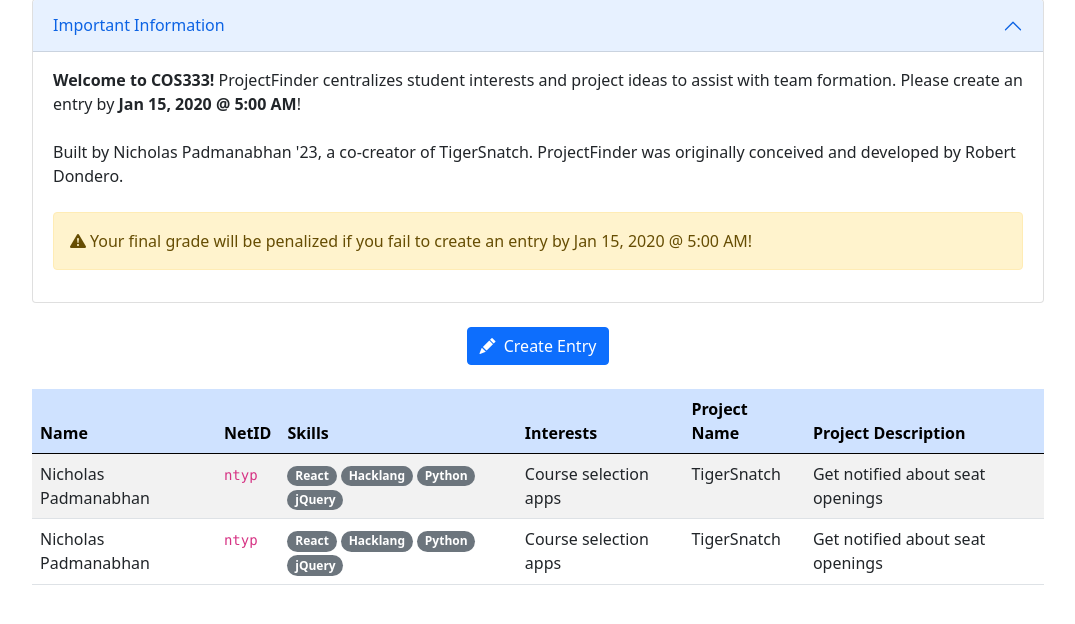
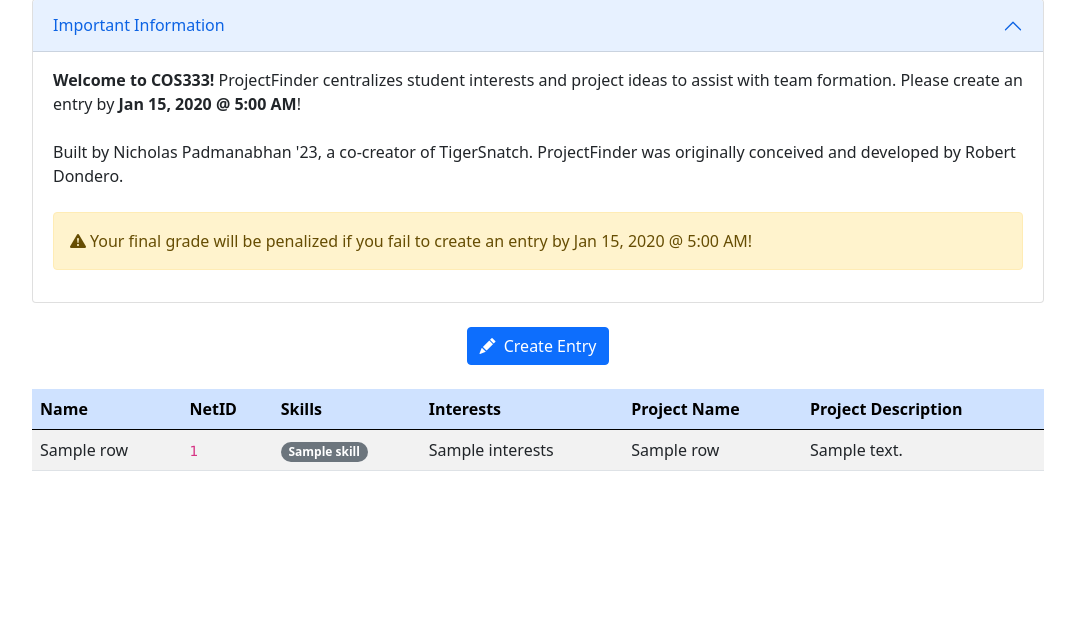
Before and after one commit to nicholaspad/ProjectFinder-Django, a Django app: template core/templates/core/index.html in a window 1280 px wide. Shown: the part 163-787 px from the top of the page, without its empty margins (102-1177 px from the left). Run offline with Django 4.2, Linux system fonts and the light colour scheme; tables that the repository leaves empty hold one stand-in row (values such as "Sample post"); the template is opened without the code that fills it: values that come from a table or form of the project are taken from there, most other values are stand-ins (such as "Sample title", 1, 10 or a date in 2020); some libraries are stand-ins or nearby versions.

Commit message:
Fetch table data from db

```diff
--- a/core/templates/core/table.html
+++ b/core/templates/core/table.html
@@ -11,32 +11,20 @@
             </tr>
         </thead>
         <tbody>
+            {% for row in table_data %}
             <tr>
-                <td>Nicholas Padmanabhan</td>
-                <td><code>ntyp</code></td>
+                <td>{{ row.name }}</td>
+                <td><code>{{ row.netid }}</code></td>
                 <td>
-                    <span class="badge rounded-pill bg-secondary">React</span>
-                    <span class="badge rounded-pill bg-secondary">Hacklang</span>
-                    <span class="badge rounded-pill bg-secondary">Python</span>
-                    <span class="badge rounded-pill bg-secondary">jQuery</span>
+                    {% for skill in row.skills %}
+                    <span class="badge rounded-pill bg-secondary">{{ skill }}</span>
+                    {% endfor %}
                 </td>
-                <td>Course selection apps</td>
-                <td>TigerSnatch</td>
-                <td>Get notified about seat openings</td>
+                <td>{{ row.interests }}</td>
+                <td>{{ row.project_name }}</td>
+                <td>{{ row.project_description }}</td>
             </tr>
-            <tr>
-                <td>Nicholas Padmanabhan</td>
-                <td><code>ntyp</code></td>
-                <td>
-                    <span class="badge rounded-pill bg-secondary">React</span>
-                    <span class="badge rounded-pill bg-secondary">Hacklang</span>
-                    <span class="badge rounded-pill bg-secondary">Python</span>
-                    <span class="badge rounded-pill bg-secondary">jQuery</span>
-                </td>
-                <td>Course selection apps</td>
-                <td>TigerSnatch</td>
-                <td>Get notified about seat openings</td>
-            </tr>
+            {% endfor %}
         </tbody>
     </table>
 </div>
```
Also changed, not shown: core/views.py (+15 -1 lines).
